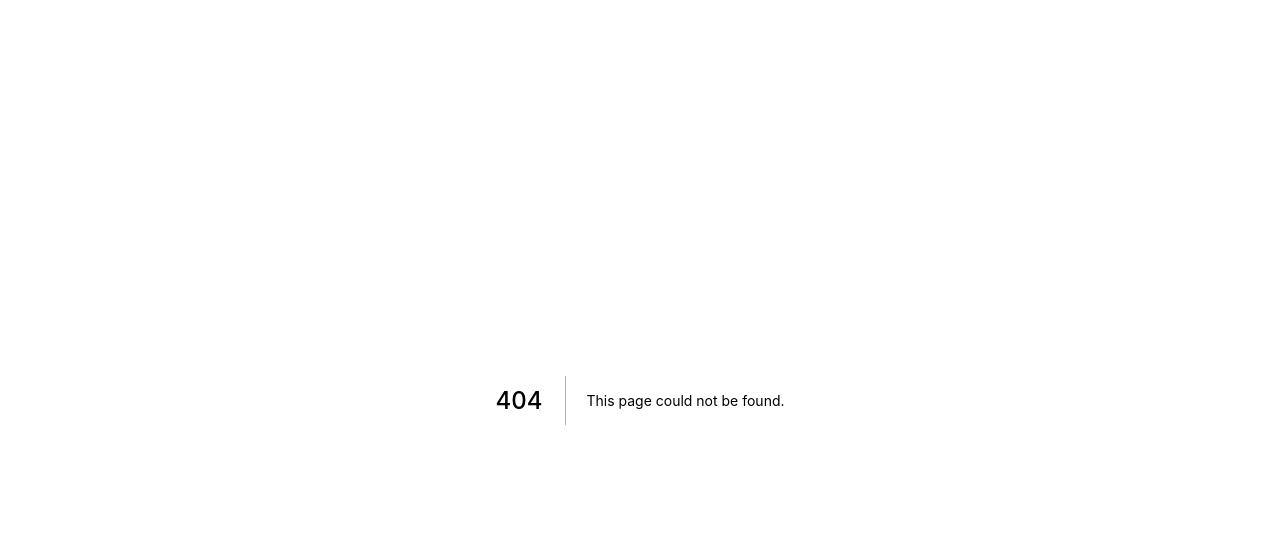
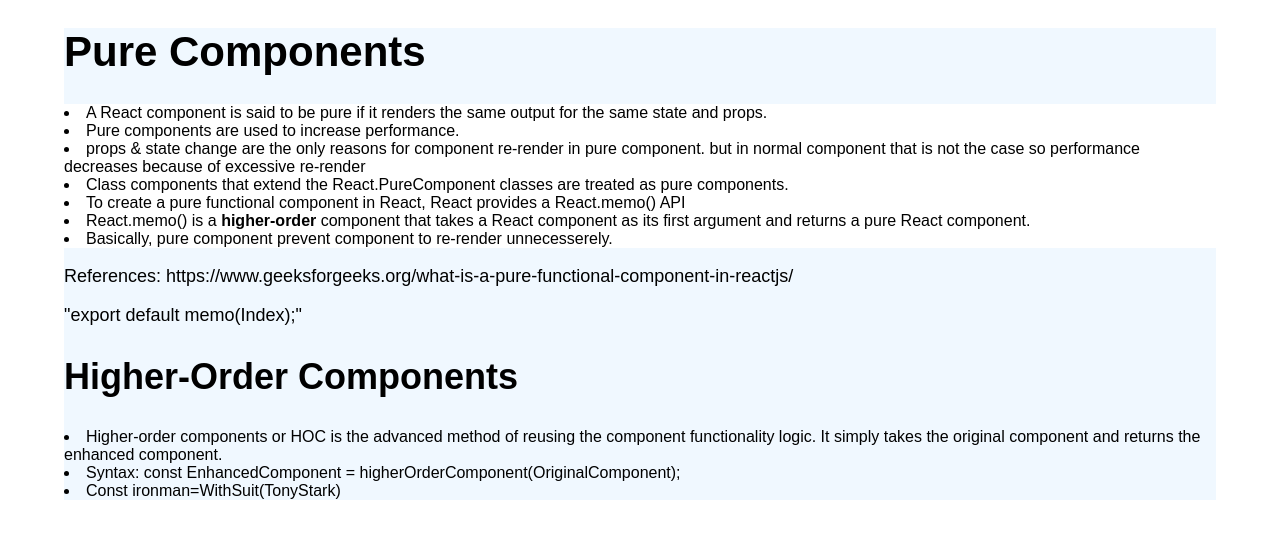
Before and after one commit to Ayushthapa123/mycv, a Next.js app: page /mylab/topics/pure-component in a window 1280 px wide. Before the commit this address had no page. Shown: the top 538 px of the page. Built offline with nearby package versions, Linux system fonts and the light colour scheme.

Commit message:
geometry added

```diff
--- a/components/Footer.jsx
+++ b/components/Footer.jsx
@@ -18,7 +18,7 @@ export default function Footer() {
     </div>
 
     <div>
-<span><b><FaMobile/></b>+977-9846793894</span>
+<span><b><FaMobile/></b>+977-9811493707</span>
     </div>
 </div>
 <div className={styles.social}>
--- /dev/null
+++ b/pages/mylab/topics/pure-component.jsx
@@ -0,0 +1,32 @@
+import React from 'react'
+import styles from './sass/topic.module.scss';
+
+export default function PureComponent() {
+  return (
+<div className={styles.topic}>
+<h1>Pure Components</h1>
+    <div className={styles.pure}>
+<li>A React component is said to be pure if it renders the same output for the same state and props.</li>
+<li>Pure components are used to increase performance.</li>
+<li>props & state change are the only reasons for component re-render in pure component. but in normal component that is not the case so performance decreases because of excessive re-render</li>
+
+<li>Class components that extend the React.PureComponent classes are treated as pure components.</li>
+<li>To create a pure functional component in React, React provides a React.memo() API</li>
+<li>React.memo() is a <strong>higher-order</strong> component that takes a React component as its first argument and returns a pure React component.</li>
+<li>Basically, pure component prevent component to re-render unnecesserely.</li>
+
+</div>
+
+<p>References: <a href="https://www.geeksforgeeks.org/what-is-a-pure-functional-component-in-reactjs/">https://www.geeksforgeeks.org/what-is-a-pure-functional-component-in-reactjs/</a></p>
+
+<p>"export default memo(Index);"</p>
+
+
+<h2>Higher-Order Components</h2>
+<li>Higher-order components or HOC is the advanced method of reusing the component functionality logic. It simply takes the original component and returns the enhanced component.</li>
+    <li>Syntax: const EnhancedComponent = higherOrderComponent(OriginalComponent);</li>
+    <li>Const ironman=WithSuit(TonyStark)</li>
+
+    </div>
+  )
+}
--- /dev/null
+++ b/pages/mylab/topics/sass/topic.module.scss
@@ -0,0 +1,9 @@
+.topic {
+    width:90%;
+    height:auto;
+    margin:auto;
+    background-color: aliceblue;
+    .pure {
+        background-color: white;
+    }
+}
```
Also changed, not shown: pages/mylab/geometry.jsx (+32 -1 lines), pages/mylab/topics/index.jsx (added, +7 -0 lines).
